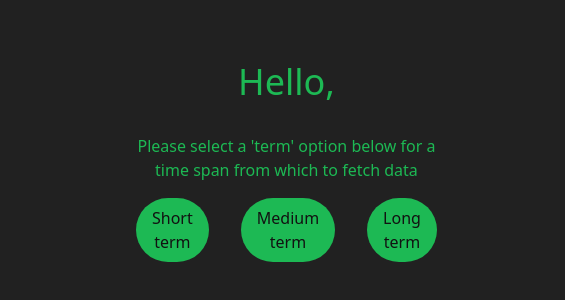
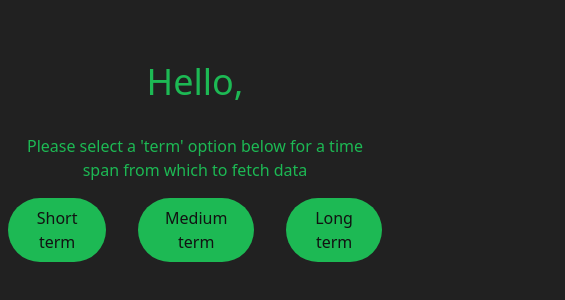
Before and after one commit to menterline/spotify-stats, a React (Vite) app: page /spotify-stats/profile in a window 390 px wide. Shown: the part 244-544 px from the top of the page, 565 px wide, since content can reach past the window. Built offline with nearby package versions, Linux system fonts and the light colour scheme.

Commit message:
hiding analysis data on sm-md screens

```diff
--- a/src/Components/Profile.tsx
+++ b/src/Components/Profile.tsx
@@ -36,8 +36,8 @@ export function Profile() {
     [tracksAnalysis]
   );
   return (
-    <div className="flex flex-row gap-32">
-      <section className="self-center flex flex-col gap-16">
+    <div className="flex flex-row lg:gap-32">
+      <section className="self-center lg:flex flex-col gap-16 hidden">
         <div className="text-spotifyGreen">
           <Knob
             value={analysisData?.avgDanceability}
@@ -118,7 +118,7 @@ export function Profile() {
           )}
         </section>
       </div>
-      <section className="self-center flex flex-col gap-16">
+      <section className="self-center lg:flex flex-col gap-16 hidden">
         <div className="text-spotifyGreen">
           <Knob
             value={analysisData?.avgLiveness}
```
